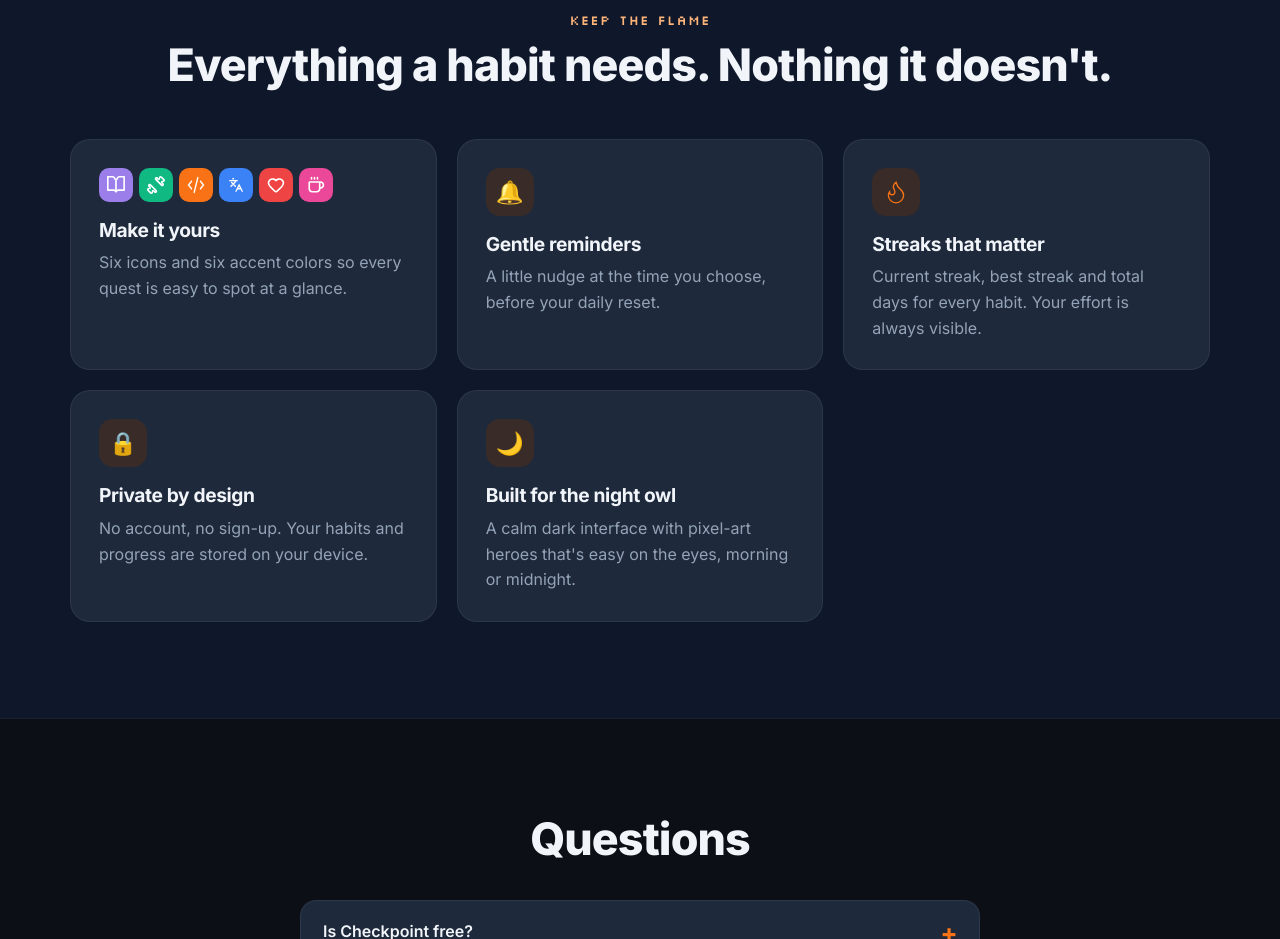
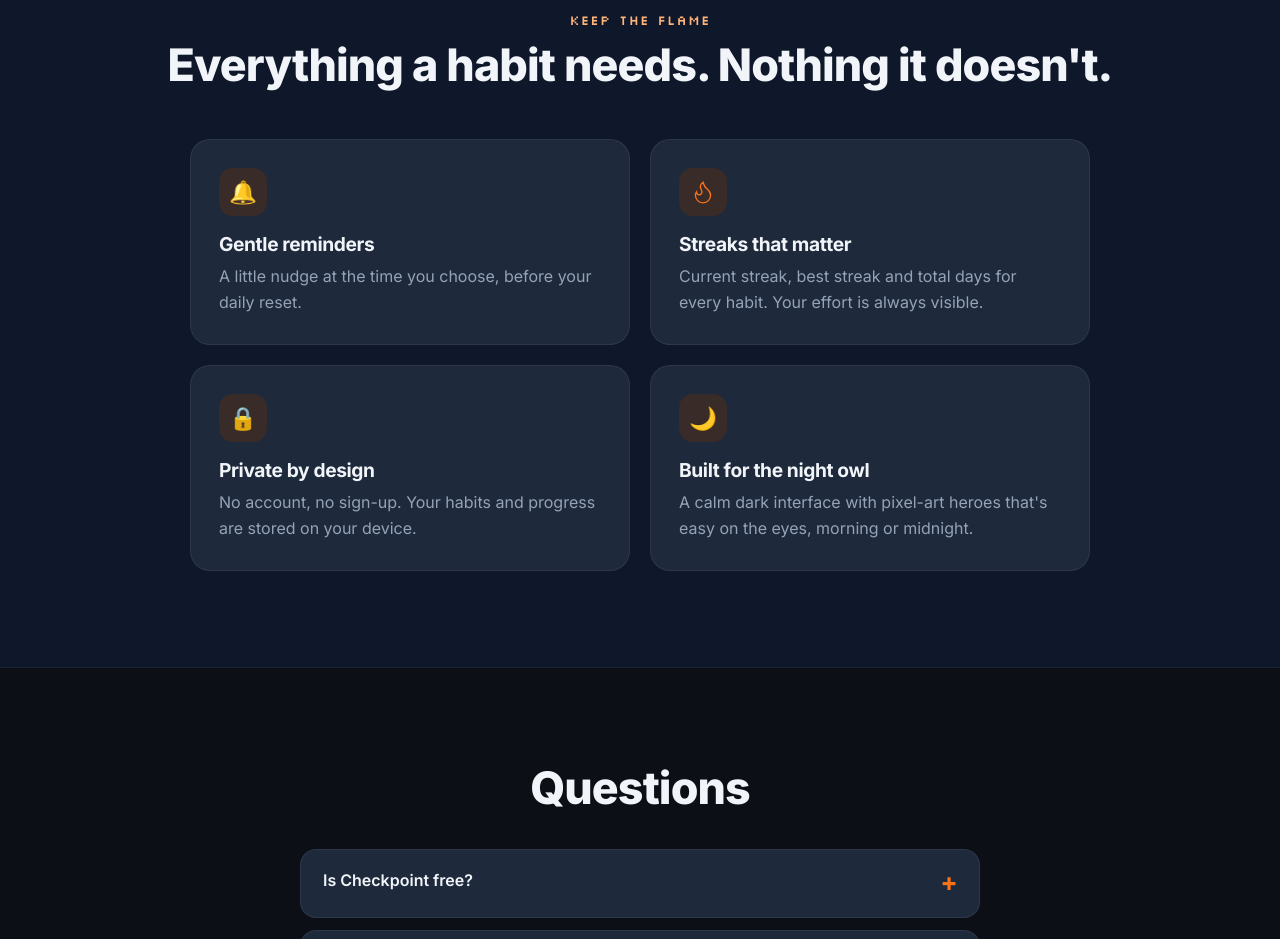
Before and after one commit to il2be97/checkpoint-web, a plain HTML site: page index.html in a window 1280 px wide. Shown: the part 2460-3399 px from the top of the page. Drawn offline with Linux system fonts and the light colour scheme.

Commit message:
Remove habit icons feature card, use 2-column features grid
Co-Authored-By: Claude Opus 5.5 <noreply@anthropic.com>

```diff
--- a/index.html
+++ b/index.html
@@ -166,18 +166,6 @@
       <h2 class="center">Everything a habit needs. Nothing it doesn't.</h2>
       <div class="grid">
         <article class="feature">
-          <div class="feature__icons">
-            <span class="c-lav"><img src="assets/img/book.svg" alt=""></span>
-            <span class="c-green"><img src="assets/img/sport.svg" alt=""></span>
-            <span class="c-orange"><img src="assets/img/coding.svg" alt=""></span>
-            <span class="c-blue"><img src="assets/img/language.svg" alt=""></span>
-            <span class="c-red"><img src="assets/img/heart.svg" alt=""></span>
-            <span class="c-pink"><img src="assets/img/coffee.svg" alt=""></span>
-          </div>
-          <h3>Make it yours</h3>
-          <p>Six icons and six accent colors so every quest is easy to spot at a glance.</p>
-        </article>
-        <article class="feature">
           <div class="feature__big">🔔</div>
           <h3>Gentle reminders</h3>
           <p>A little nudge at the time you choose, before your daily reset.</p>
--- a/styles.css
+++ b/styles.css
@@ -202,7 +202,7 @@ p { margin: 0 0 1em; }
 .locked__more span { color: var(--muted); font-size: .8rem; }
 
 /* Features */
-.grid { display: grid; grid-template-columns: repeat(3, 1fr); gap: 20px; margin-top: 48px; }
+.grid { display: grid; grid-template-columns: repeat(2, 1fr); gap: 20px; margin-top: 48px; max-width: 900px; margin-inline: auto; }
 .feature { background: var(--card); border: 1px solid rgba(71, 85, 105, .35); border-radius: var(--radius); padding: 28px; }
 .feature p { color: var(--muted); margin: 0; }
 .feature__big {
```
